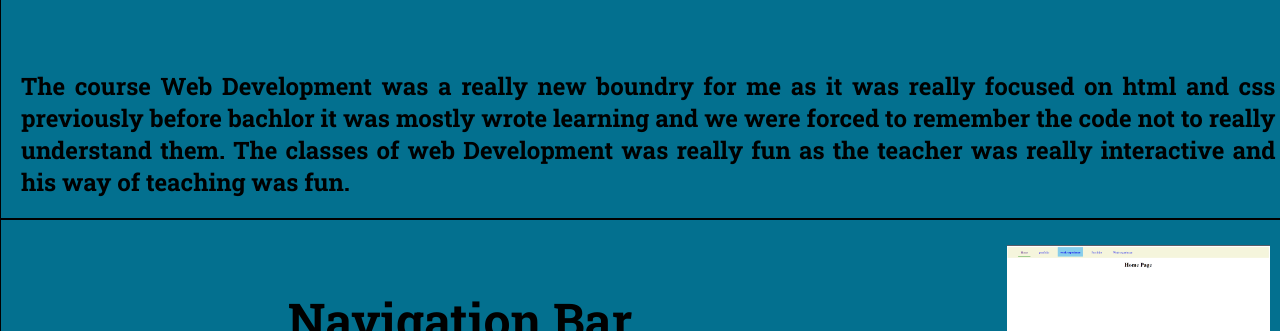
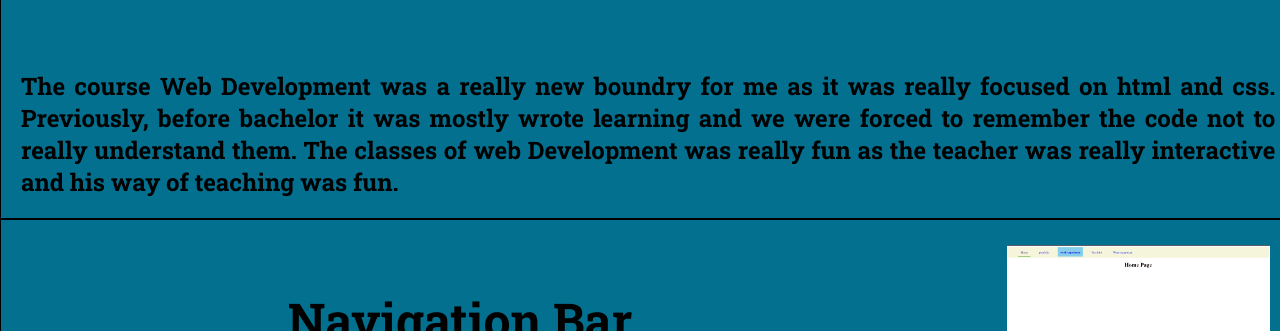
Before and after one commit to OtakuUnlimited/CSY1018-Web-Development-Assignment-1-23834859-Sugen-Pikha-project, a plain HTML site: page site-report.html in a window 1280 px wide. Shown: the part 469-800 px from the top of the page. Drawn offline with Linux system fonts and the light colour scheme.

Commit message:
text error

```diff
--- a/css/index.css
+++ b/css/index.css
@@ -4,6 +4,7 @@
   width: 42.33%;
   padding: 20px;
 }
+
 .column2{
   float: right;
   width: 45.33%;
--- a/site-report.html
+++ b/site-report.html
@@ -50,7 +50,7 @@
                     <h1 class="title">Introduction</h1>
                     <p>
                         The course Web Development was a really new boundry for me as
-                        it was really focused on html and css previously before bachlor
+                        it was really focused on html and css. Previously, before bachelor
                         it was mostly wrote learning and we were forced to remember the code not
                         to really understand them. The classes of web Development was really fun as
                         the teacher was really interactive and his way of teaching was fun.
```
